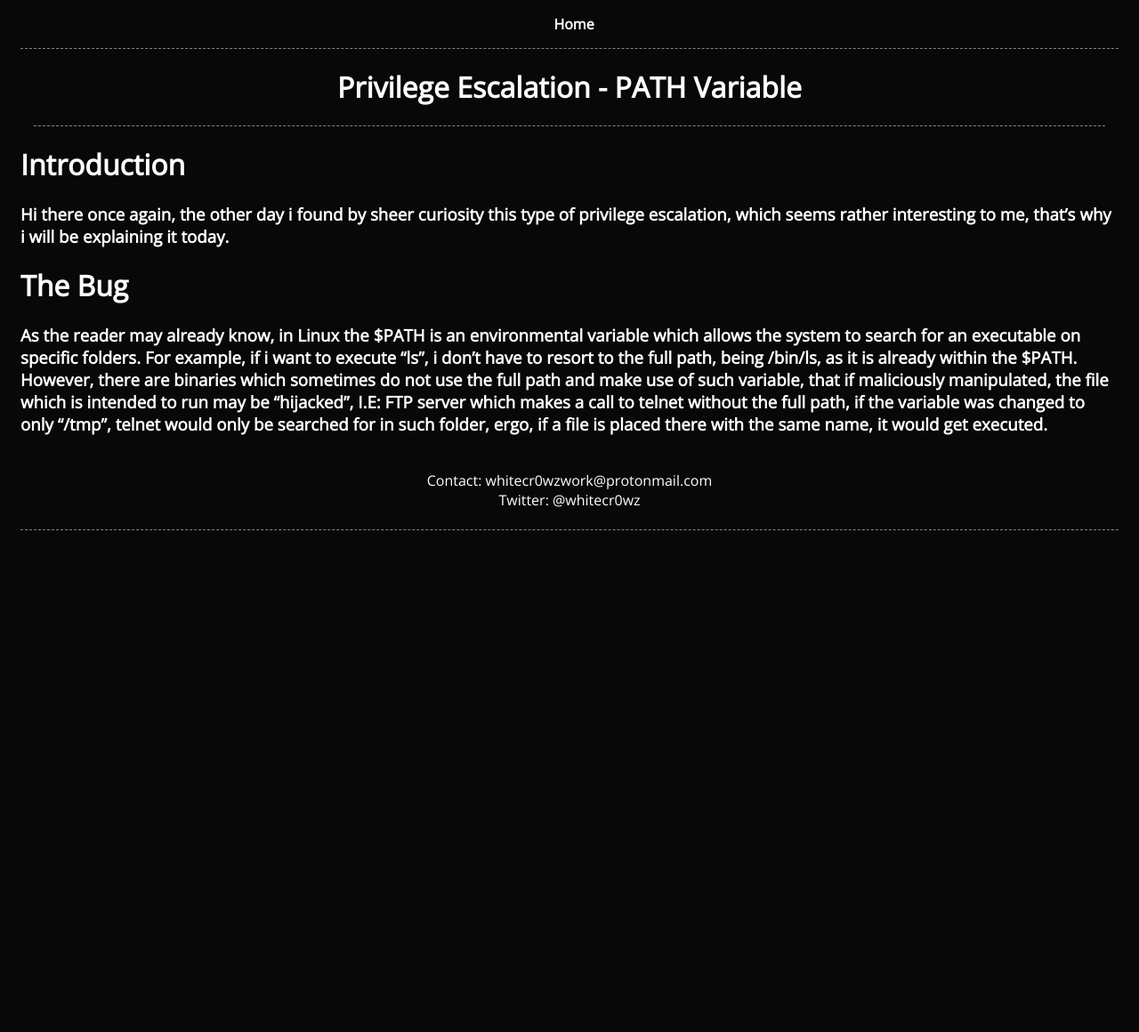
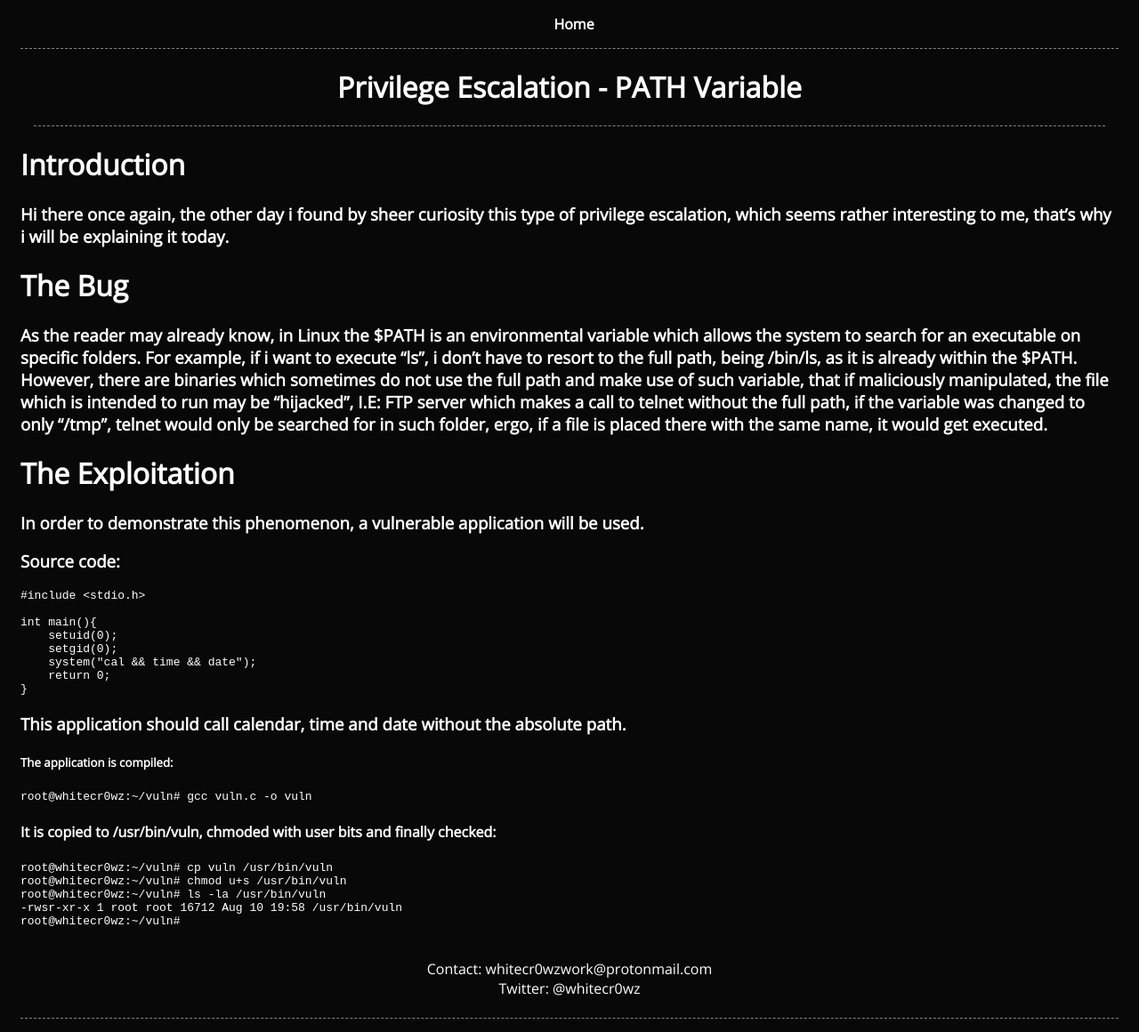
Before and after one commit to whitecr0wz/whitecr0wz.github.io, a Jekyll site: the page built from _posts/posts/2020-03-08-Privilege-Escalation-Path.md, in a window 1280 px wide. Shown: the whole page at 89% size. Built offline with Jekyll 4.4.1, drawn with Linux system fonts in a browser that asks for light colours; before the commit the page ends 900 px from its top, so only the background shows below that.

Commit message:
Update 2020-03-08-Privilege-Escalation-Path.md

````diff
--- a/_posts/posts/2020-03-08-Privilege-Escalation-Path.md
+++ b/_posts/posts/2020-03-08-Privilege-Escalation-Path.md
@@ -14,3 +14,38 @@ en: true
 # The Bug
 
 ### As the reader may already know, in Linux the $PATH is an environmental variable which allows the system to search for an executable on specific folders. For example, if i want to execute "ls", i don't have to resort to the full path, being /bin/ls, as it is already within the $PATH. However, there are binaries which sometimes do not use the full path and make use of such variable, that if maliciously manipulated, the file which is intended to run may be "hijacked", I.E: FTP server which makes a call to telnet without the full path, if the variable was changed to only "/tmp", telnet would only be searched for in such folder, ergo, if a file is placed there with the same name, it would get executed.
+
+# The Exploitation
+
+### In order to demonstrate this phenomenon, a vulnerable application will be used.
+
+### Source code:
+
+```term
+#include <stdio.h>
+
+int main(){
+    setuid(0);
+    setgid(0);
+    system("cal && time && date");
+    return 0;
+}
+```
+
+### This application should call calendar, time and date without the absolute path.
+
+##### The application is compiled:
+
+```term
+root@whitecr0wz:~/vuln# gcc vuln.c -o vuln
+```
+
+#### It is copied to /usr/bin/vuln, chmoded with user bits and finally checked:
+
+```term
+root@whitecr0wz:~/vuln# cp vuln /usr/bin/vuln
+root@whitecr0wz:~/vuln# chmod u+s /usr/bin/vuln
+root@whitecr0wz:~/vuln# ls -la /usr/bin/vuln
+-rwsr-xr-x 1 root root 16712 Aug 10 19:58 /usr/bin/vuln
+root@whitecr0wz:~/vuln#
+```
````
